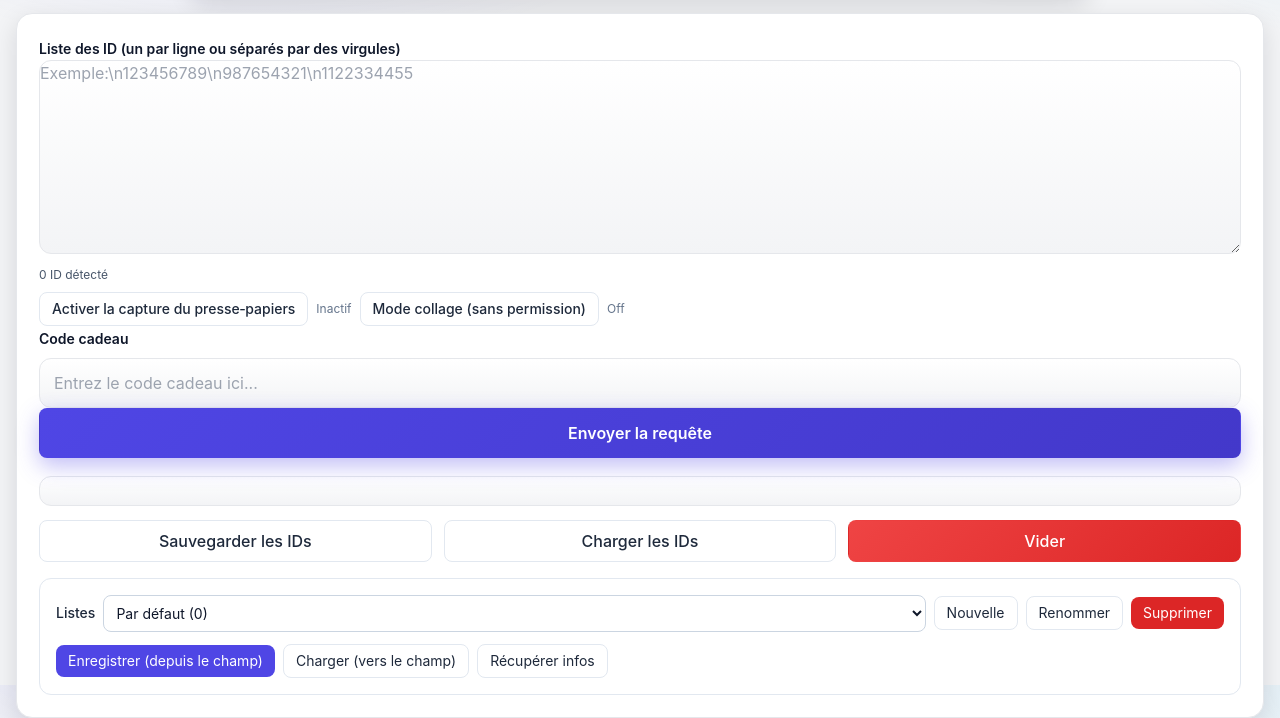
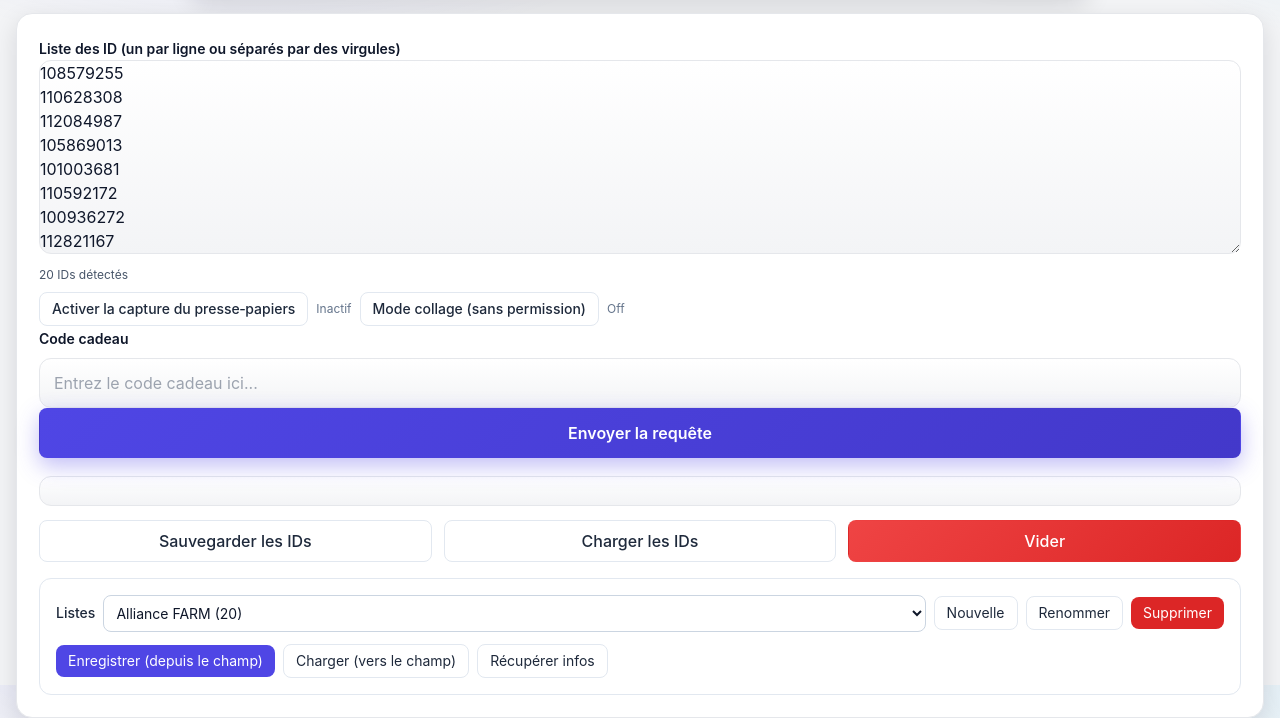
Before and after one commit to Spaced-one/Kingshot-Redeem-Code-All-Alliance-Site, a plain HTML site: page index.html in a window 1280 px wide. Shown: the part 115-833 px from the top of the page. Drawn offline with nearby package versions, Linux system fonts and the light colour scheme.

Commit message:
Ajout de listes d'exemple par défaut pour les alliances FARM et APX dans l'outil de gestion des codes cadeau.

```diff
--- a/index.html
+++ b/index.html
@@ -624,8 +624,28 @@ function setActiveListId(id) { localStorage.setItem('active_list_id', id); }
 function ensureDefaultList() {
     let lists = getLists();
     if (lists.length === 0) {
-        const def = { id: uuid(), name: 'Par défaut', ids: [], info: {} };
-        lists.push(def); saveLists(lists); setActiveListId(def.id);
+        const farmIds = [
+            '108579255','110628308','112084987','105869013','101003681','110592172','100936272','112821167','108683888','106880682',
+            '111594971','114679160','113136065','109643768','108466450','116373702','114875929','110012770','109071753','112536997'
+        ];
+        const apxIds = [
+            '101362849','103525061','103263124','104049191','103033659','104655491','100739562','102018058','104082411','102525468',
+            '102361670','102525551','104278729','104671988','102378278','103099188','102493055','101706630','104573872','104164276',
+            '104262591','103525359','101968892','100789346','101821648','107931194','110905677','100985645','103901811','102525566',
+            '102886424','102165259','104344416','100919926','101051062','103066433','103000828','104508451','104393427','102001432',
+            '102820513','101329431','104573596','103688979','104082279','103181149','102181437','106148445','102771653','101476816',
+            '103819841','103901802','101034648','104442537','101231289','104196824','104278806','101198689','103983969','102804324',
+            '101116784','104557432','104803203','102558597','104000412','103639968','102493133','103984081','101919700','103394364',
+            '101887117','102641075','105897836','101526173','104737508','103082832','103819953','103344864','104819408','100871119',
+            '101575126','103754967','102263907','101133162','101723010','101428180','103328820','101296911','104000182','102984700',
+            '102804234','104246335','100854421','101706880','101739511','103148511'
+        ];
+        const farm = { id: uuid(), name: 'Alliance FARM', ids: farmIds, info: {} };
+        const apx = { id: uuid(), name: 'APX Alliance', ids: apxIds, info: {} };
+        lists = [farm, apx];
+        saveLists(lists);
+        // Activer par défaut la première liste (Alliance FARM)
+        setActiveListId(farm.id);
     }
 }
 
```
Also changed, not shown: 1 other file.
